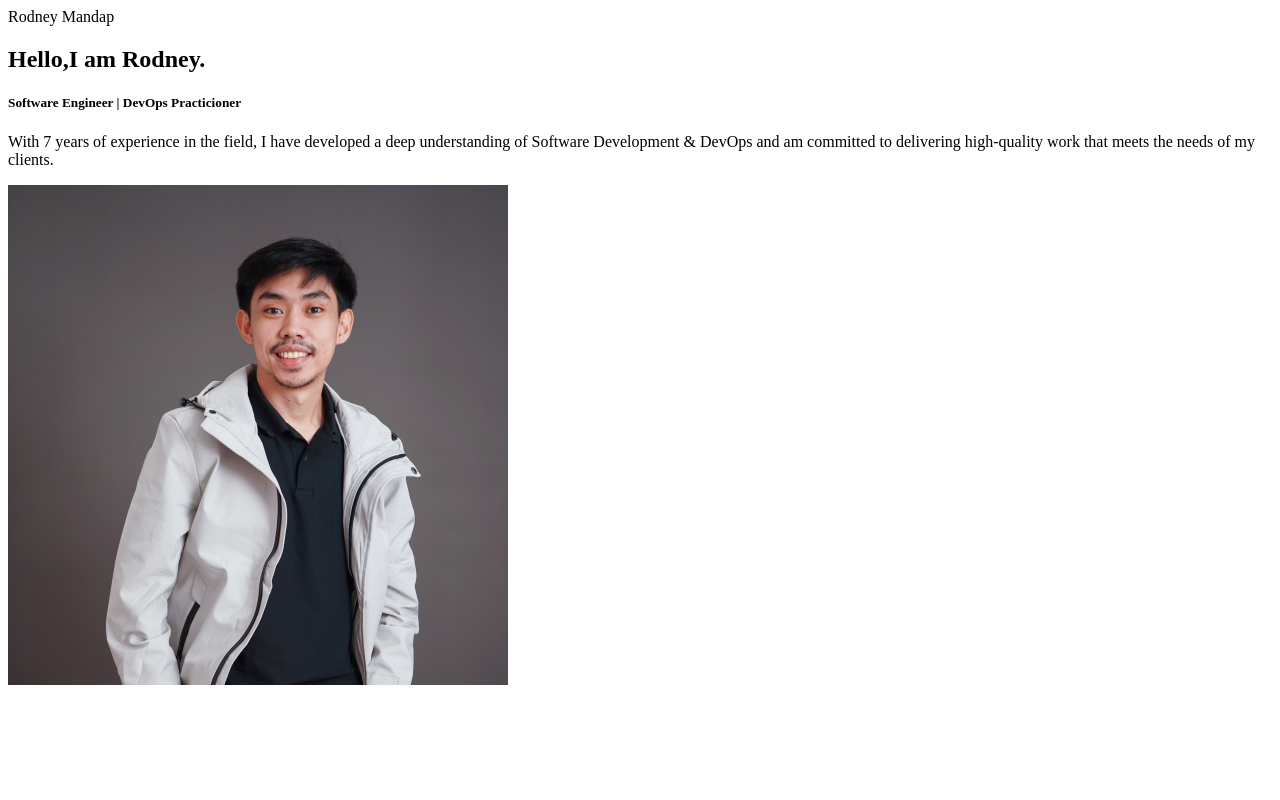
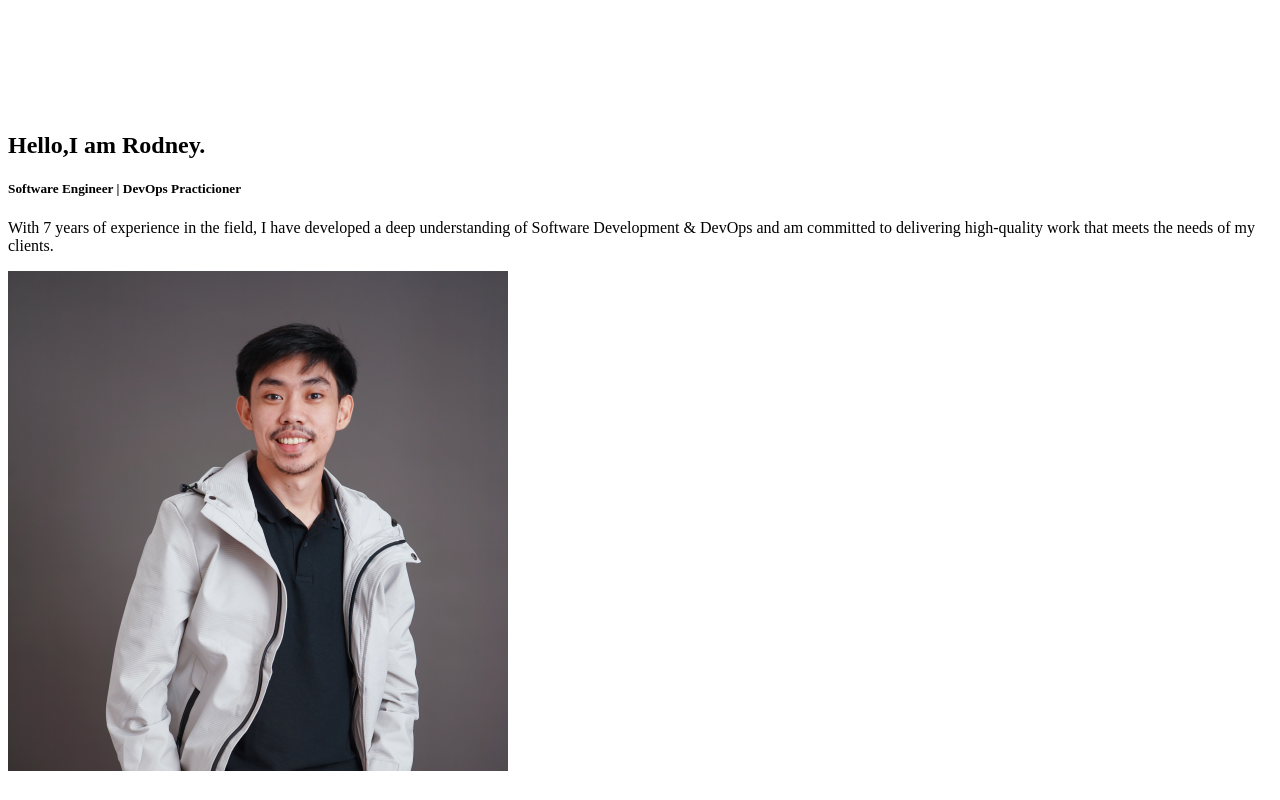
Before and after one commit to rodneymandap/rodneymandap.github.io, a Next.js app: page / in a window 1280 px wide. Built offline with nearby package versions, Linux system fonts and the light colour scheme.

Commit message:
Add logo

```diff
--- a/pages/index.js
+++ b/pages/index.js
@@ -1,11 +1,10 @@
-import Head from "next/head";
-import styles from "../styles/Home.module.css";
-import GitHubIcon from "@material-ui/icons/GitHub";
-import LinkedInIcon from "@material-ui/icons/LinkedIn";
-import { IconButton } from "@material-ui/core";
-import Link from "next/link";
+// import Head from "next/head";
+// import GitHubIcon from "@material-ui/icons/GitHub";
+// import LinkedInIcon from "@material-ui/icons/LinkedIn";
+// import { IconButton } from "@material-ui/core";
 import Image from "next/image";
 import myPic from "../public/myPic.jpg";
+import myLogo from "../public/logo-white.png";
 
 export default function Home() {
   return (
@@ -13,7 +12,13 @@ export default function Home() {
       <nav className="bg-transparent absolute left-0 top-0 w-full z-50 md:py-[20px]">
         <div className="mx-16">
           <div className="flex items-center justify-between">
-            <div className="text-white">Rodney Mandap</div>
+            <Image
+              className="fill-blue-500"
+              src={myLogo}
+              alt="Rodney"
+              width="100"
+              height="100"
+            />
             <ul className="">
               {/* <li className="relative inline-block">
                 <a className="relative group text-[16px] text-white px-10">
```
